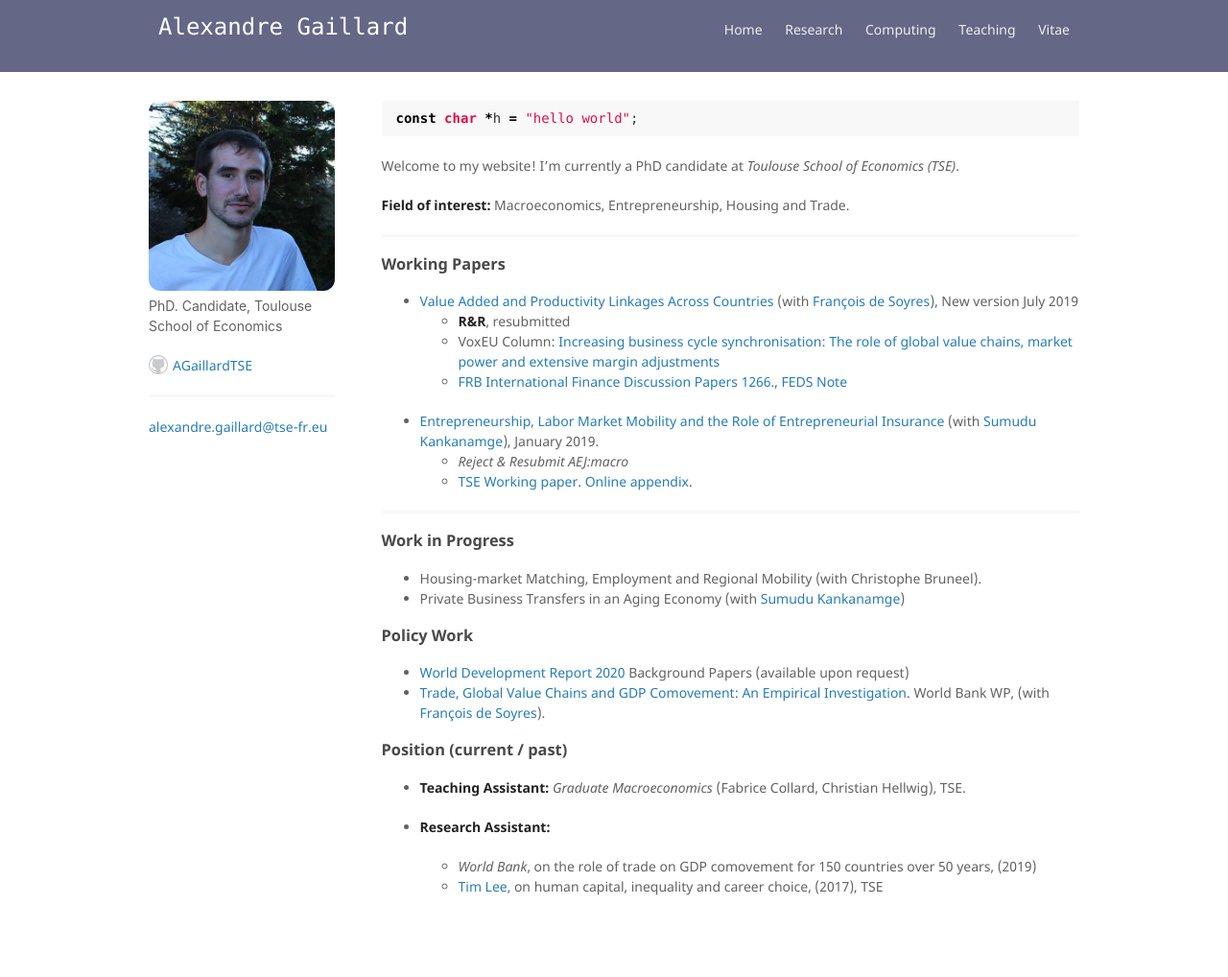
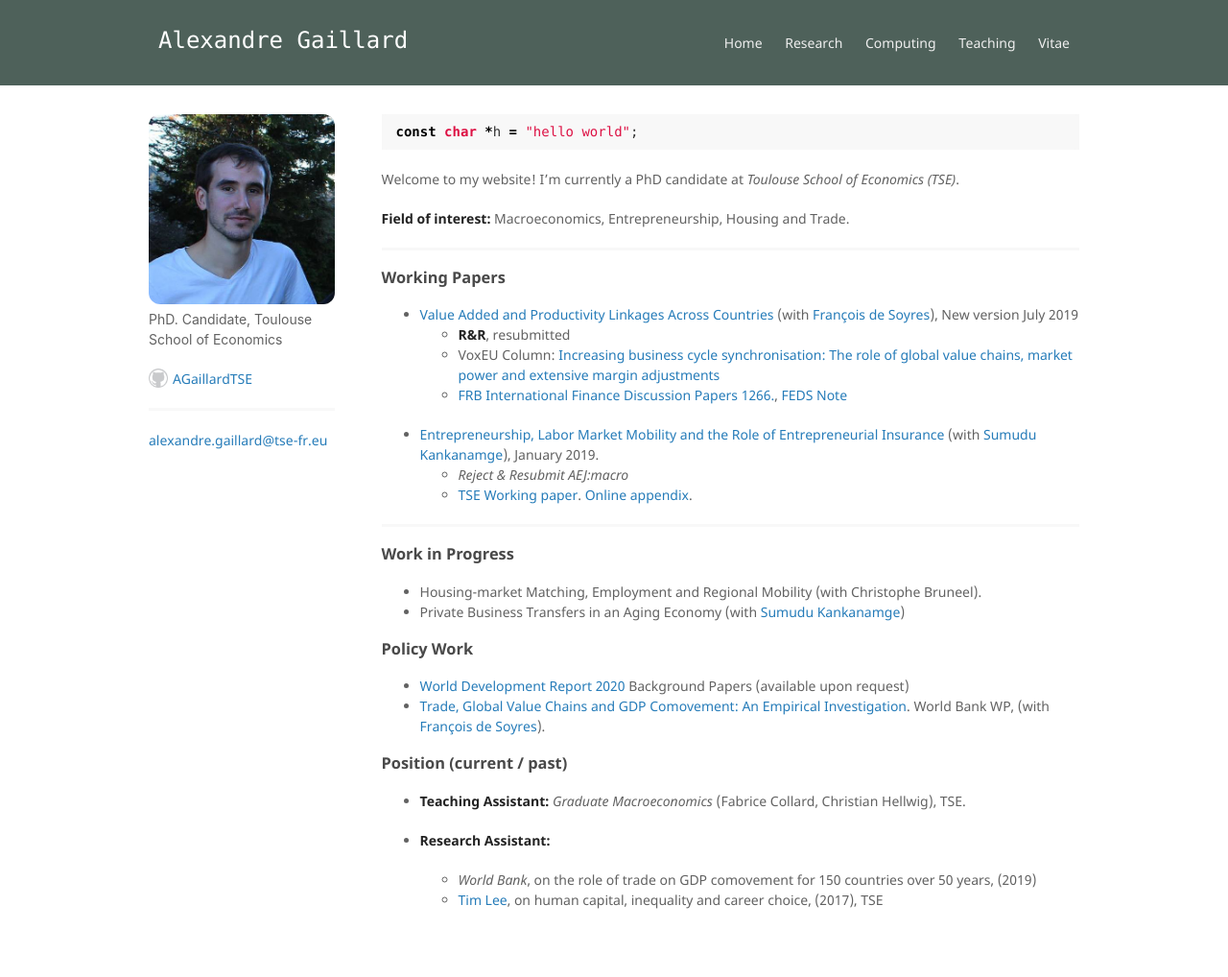
Before and after one commit to AGaillardTSE/AGaillardTSE.github.io, a Jekyll site: the page built from index.md, in a window 1280 px wide. Shown: the whole page at 96% size. Built offline with Jekyll 4.4.1, drawn with Linux system fonts in a browser that asks for light colours.

Commit message:
Update jekyll-theme-minimal.scss

```diff
--- a/_sass/jekyll-theme-minimal.scss
+++ b/_sass/jekyll-theme-minimal.scss
@@ -75,16 +75,16 @@ a:hover small {
 
 .menunavbar {
   /*border-bottom:2px solid #e0e0e0;*/
-  padding-top:10px;
+  padding-top:24px;
   margin-bottom:30px;
   height:65px;
-  background-color:#646785;
+  background-color:#4E615A;
   color:#fff;
 }
 
 .menunavbar a {
   padding-top:35px;
-  padding-bottom:15px;
+  padding-bottom:25px;
   padding-left:10px;
   padding-right:10px;
   color:#efefef;
@@ -92,7 +92,7 @@ a:hover small {
 }
 
 .menunavbar a:hover {
-  background-color:#444444;
+  background-color: rgba(0, 0, 0, 0.2);
   color:#fff;
   font-weight: normal;
 }
```
